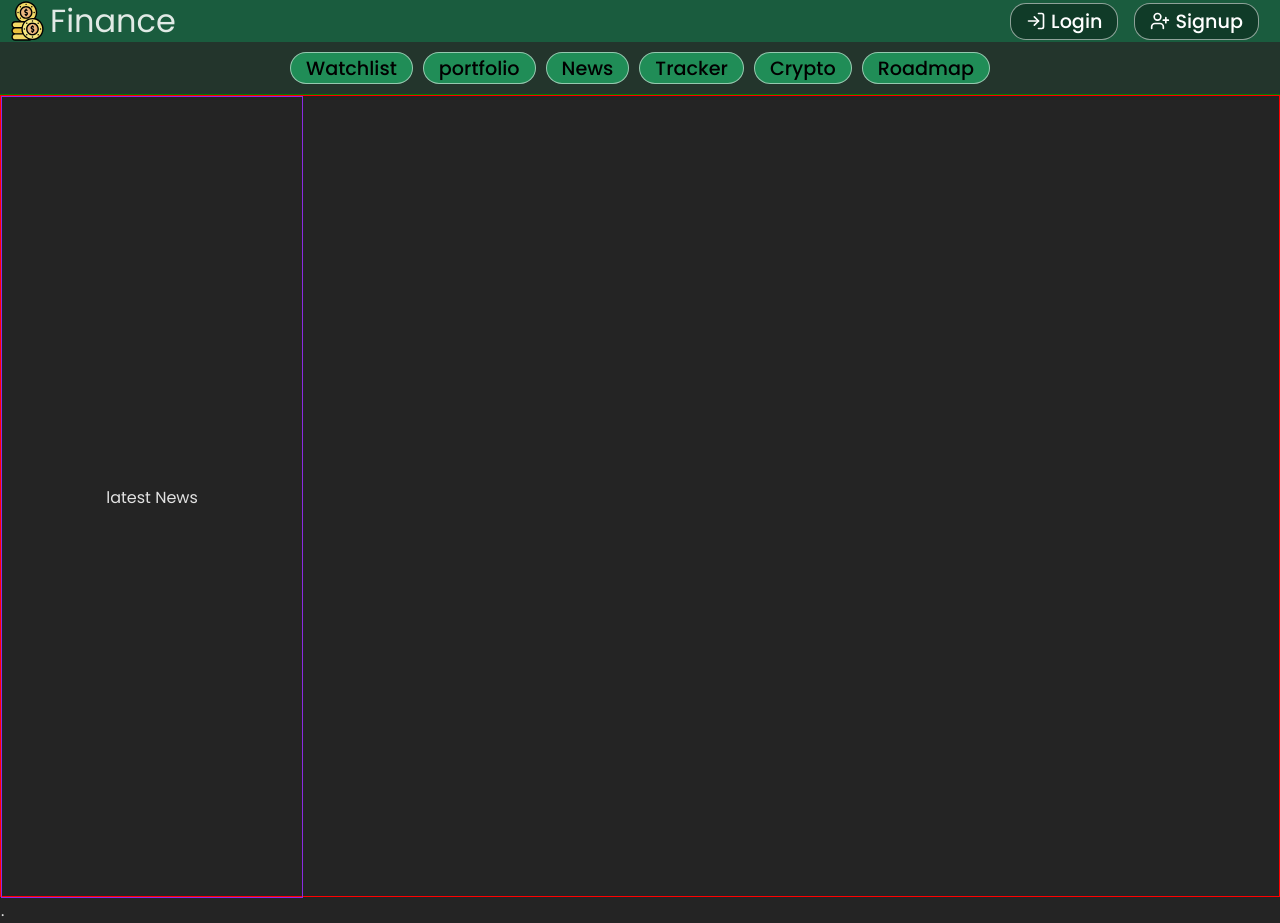
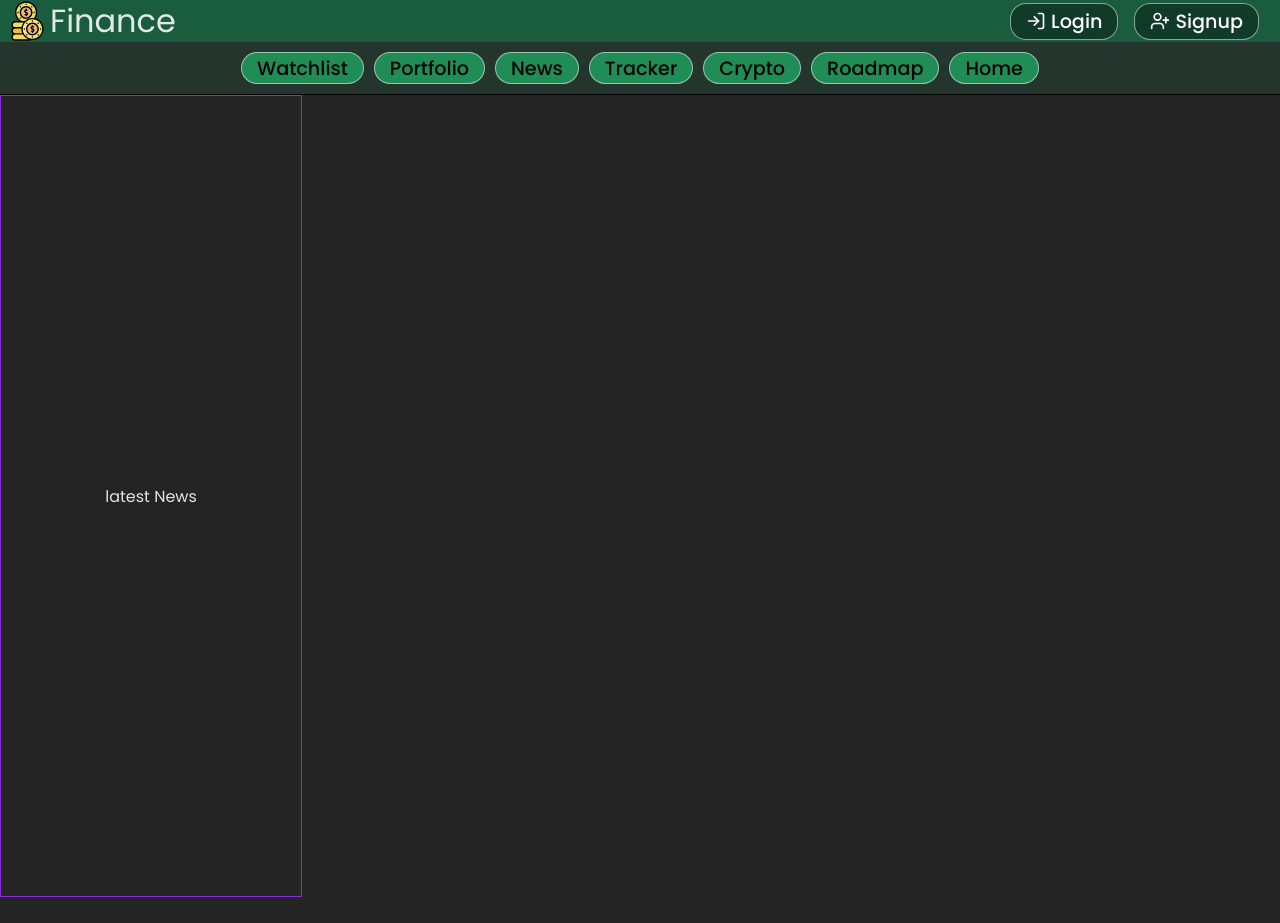
Before and after one commit to rushichavan21/Finance, a React (Vite) app in the folder Client/: page / in a window 1280 px wide. After the commit the page ends 897 px from the top, so only its background shows below. Built offline with nearby package versions, Linux system fonts and the light colour scheme.

Commit message:
page navigations

```diff
--- a/Client/src/components/navbar/Navbar.jsx
+++ b/Client/src/components/navbar/Navbar.jsx
@@ -1,11 +1,13 @@
 import { LogIn, UserPlus } from "lucide-react";
+import { useNavigate } from "react-router-dom";
 import "./navbar.css";
 
 const Navbar = () => {
+  const navigate = useNavigate();
   return (
     <div>
       <div className="navbar-container">
-        <div className="navbar-logo-div">
+        <div className="navbar-logo-div" onClick={()=>{navigate("/home")}}>
           <img src="./fin-logo.svg" className="navbar-logo" alt="logo" />
           <div className="navbar-title">Finance</div>
         </div>
--- a/Client/src/components/navbar/navbar.css
+++ b/Client/src/components/navbar/navbar.css
@@ -13,6 +13,7 @@ font-size: 2rem;
 }
 .navbar-logo-div{
     display: flex;
+    cursor: pointer;
 }
 .navbar-logo{
     width: 45px;
--- a/Client/src/components/options/Options.jsx
+++ b/Client/src/components/options/Options.jsx
@@ -1,12 +1,23 @@
-import "./options.css"
+import { useNavigate } from "react-router-dom";
+import "./options.css";
 
 const Options = () => {
-    const options=["Watchlist","portfolio","News","Tracker","Crypto","Roadmap"]
+  const navigate = useNavigate();
+  const options = ["Watchlist", "Portfolio", "News", "Tracker", "Crypto", "Roadmap","Home"];
+
   return (
     <div className="options-container">
-      {options.map((it)=>(<button className="options-button" key={it}>{`${it}`}</button>))}
+      {options.map((it) => (
+        <button
+          className="options-button"
+          onClick={() => navigate(`/${it.toLowerCase()}`)}
+          key={it}
+        >
+          {it}
+        </button>
+      ))}
     </div>
-  )
-}
+  );
+};
 
-export default Options
+export default Options;
--- a/Client/src/components/options/options.css
+++ b/Client/src/components/options/options.css
@@ -6,7 +6,7 @@
     gap: 10px;
     justify-content: center;
     padding: 10px;
-    border-bottom: 1px solid green;
+    border-bottom: 1px solid rgb(0, 0, 0);
     background-color: #208d5729;
   }
 
--- a/Client/src/pages/home/Home.jsx
+++ b/Client/src/pages/home/Home.jsx
@@ -5,7 +5,7 @@ const Home = () => {
     <div className="news-section">
         latest News
     </div>
-    .
+
      </div>
   )
 }
--- a/Client/src/pages/home/home.css
+++ b/Client/src/pages/home/home.css
@@ -1,5 +1,4 @@
 .home-container{
-    border: 1px solid red;
     height: 100vh;
 }
 .news-section{
```
